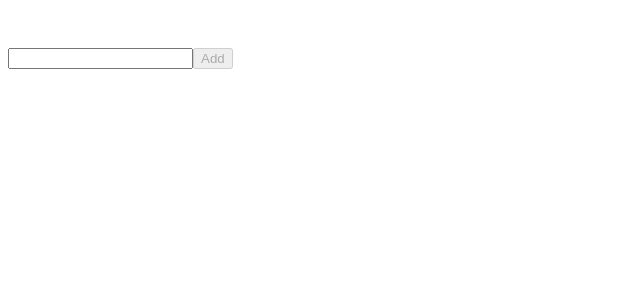
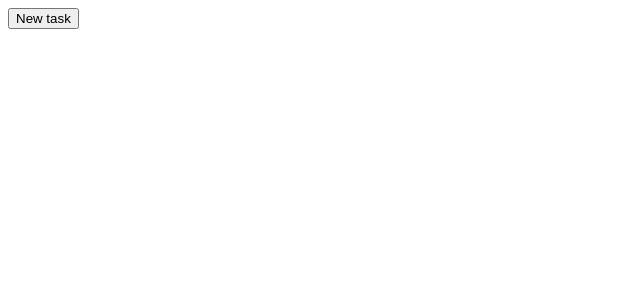
Before and after one commit to fr2Dev/home-page, a React (Create React App) app: page / in a window 1280 px wide. Shown: the top 300 px of the page, without its empty margins (0-640 px from the left). Built offline with nearby package versions, Linux system fonts and the light colour scheme.

Commit message:
✨ feat (todo): added inputRef

```diff
--- a/src/components/Todo/Todo.tsx
+++ b/src/components/Todo/Todo.tsx
@@ -1,4 +1,4 @@
-import React, { FC } from 'react';
+import React, { FC, useRef, useState } from 'react';
 import { Todo } from '../../definitions/interfaces';
 import List from './List';
 
@@ -21,6 +21,9 @@ const TodoList: FC<TodoListProps> = ({
   toggleDone,
   orderTodos,
 }) => {
+  const [inputVisible, setInputVisible] = useState(todos.length !== 0);
+  const inputRef = useRef<HTMLInputElement>(null);
+
   const listProps = {
     list: todos,
     remove: removeTodo,
@@ -30,9 +33,20 @@ const TodoList: FC<TodoListProps> = ({
 
   return (
     <div>
-      <List {...listProps} />
-      <form onSubmit={addTodo}>
-        <input value={todoValue} onChange={handleTodoInput} />
+      {!inputVisible ? (
+        <button
+          onClick={() => {
+            setInputVisible(true);
+            setTimeout(() => inputRef.current?.focus());
+          }}
+        >
+          New task
+        </button>
+      ) : (
+        <List {...listProps} />
+      )}
+      <form onSubmit={addTodo} style={{ visibility: inputVisible ? 'visible' : 'hidden' }}>
+        <input ref={inputRef} value={todoValue} onChange={handleTodoInput} />
         <button type="submit" disabled={todoValue.length === 0}>
           Add
         </button>
```
